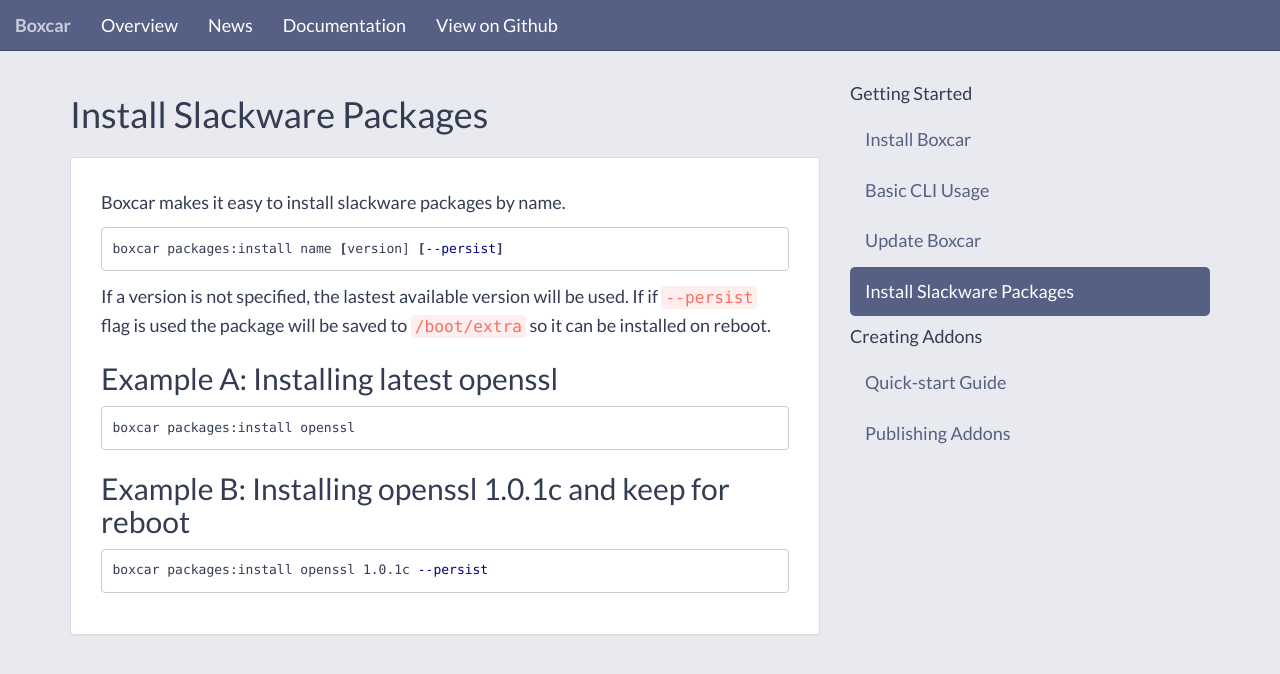
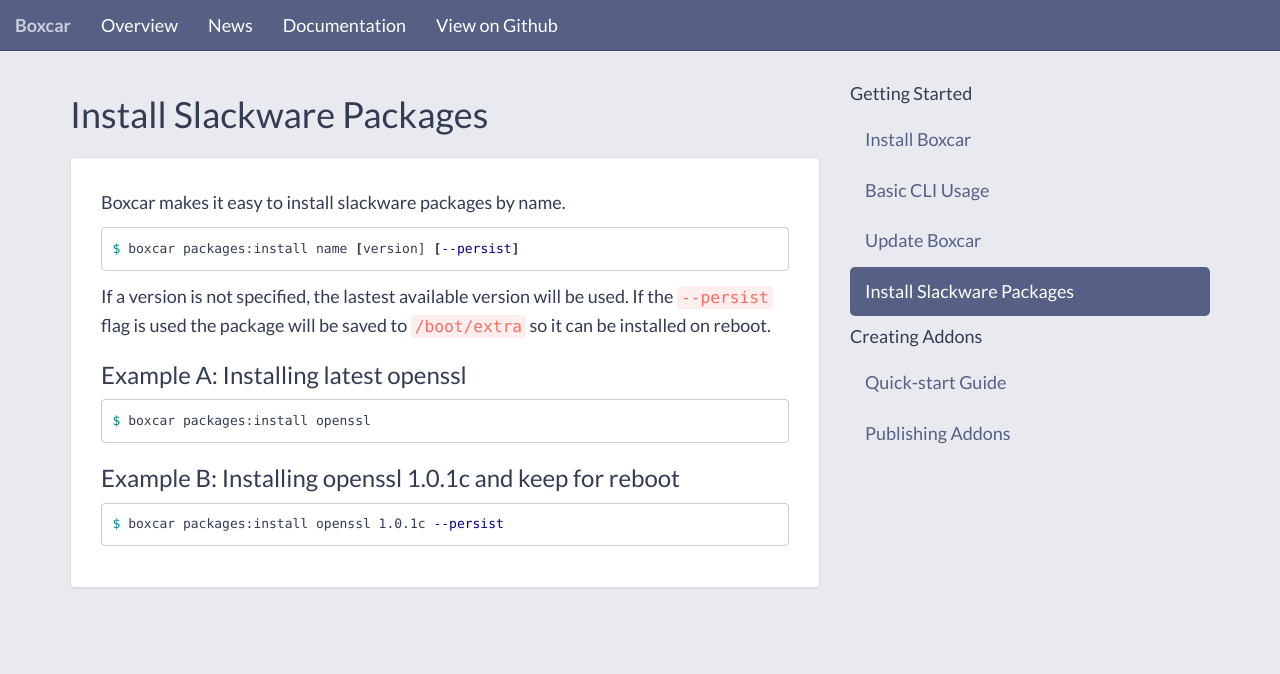
Before and after one commit to nicinabox/boxcar, a Jekyll site: the page built from docs/packages.md, in a window 1280 px wide. Shown: the top 674 px of the page. Built offline with Jekyll 4.4.1, drawn with Linux system fonts in a browser that asks for light colours; nearby versions of some CDN libraries; Markdown is read by kramdown in place of the engine named in the settings; comment, search, counter and statistics services are not loaded.

Commit message:
Update docs

````diff
--- a/docs/packages.md
+++ b/docs/packages.md
@@ -8,18 +8,18 @@ published: true
 Boxcar makes it easy to install slackware packages by name.
 
 ```bash
-boxcar packages:install name [version] [--persist]
+$ boxcar packages:install name [version] [--persist]
 ```
-If a version is not specified, the lastest available version will be used. If if `--persist` flag is used the package will be saved to `/boot/extra` so it can be installed on reboot.
+If a version is not specified, the lastest available version will be used. If the `--persist` flag is used the package will be saved to `/boot/extra` so it can be installed on reboot.
 
-## Example A: Installing latest openssl
+### Example A: Installing latest openssl
 
 ```bash
-boxcar packages:install openssl
+$ boxcar packages:install openssl
 ```
 
-## Example B: Installing openssl 1.0.1c and keep for reboot
+### Example B: Installing openssl 1.0.1c and keep for reboot
 
 ```bash
-boxcar packages:install openssl 1.0.1c --persist
+$ boxcar packages:install openssl 1.0.1c --persist
 ```
````
Also changed, not shown: docs/install.md (+1 -1 lines), docs/update.md (+2 -2 lines).
